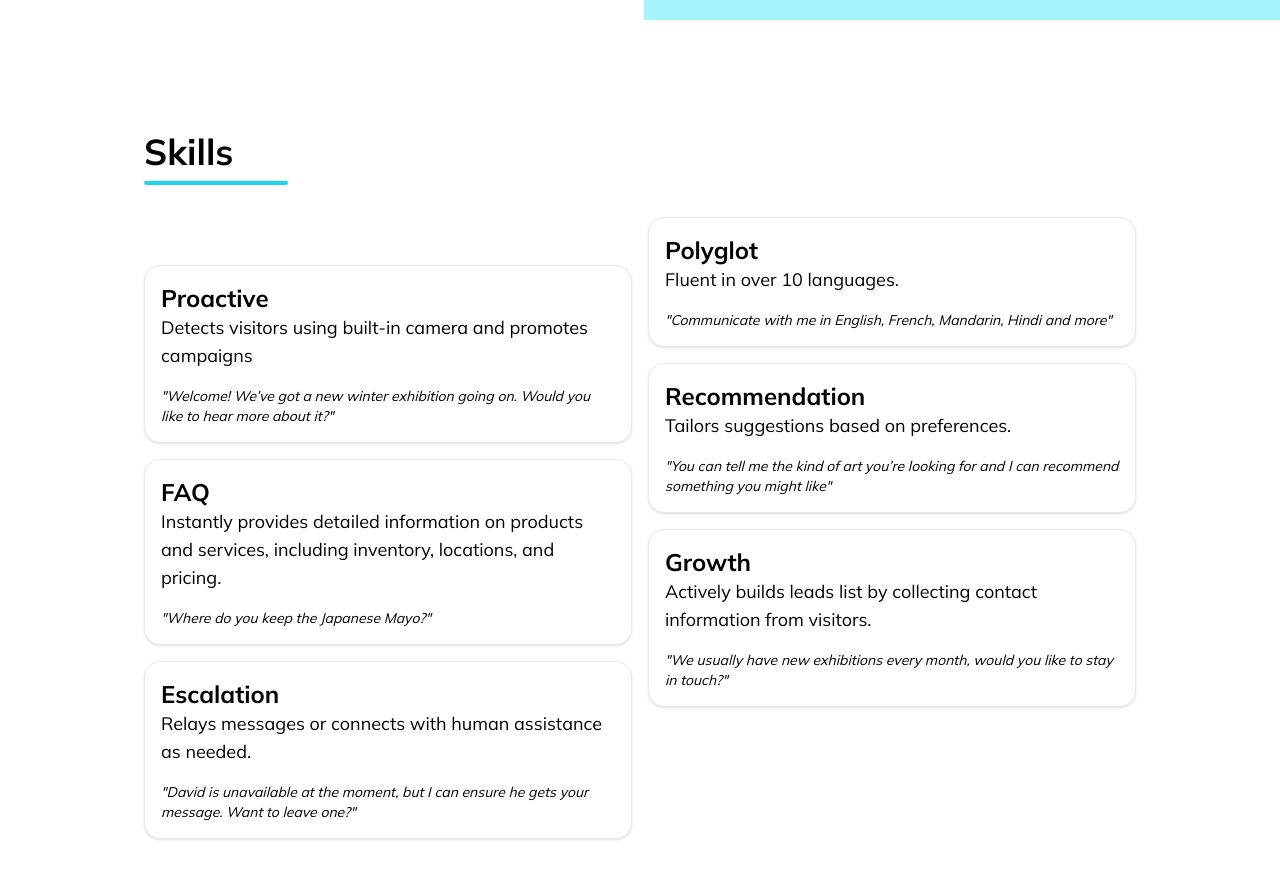
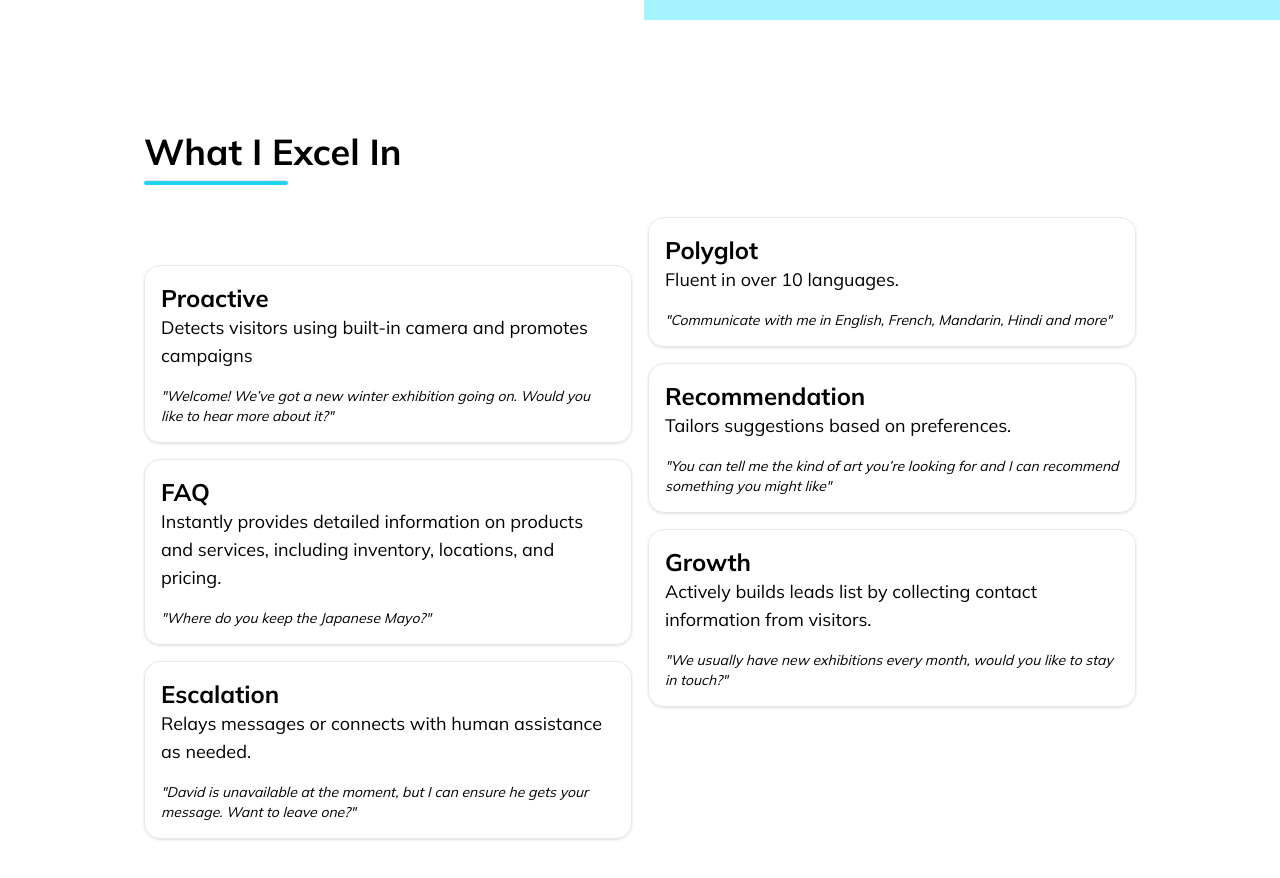
Before and after one commit to Khandakar227/hello-yobo, a website built with Vite: page client/index.html in a window 1280 px wide. Shown: the part 780-1658 px from the top of the page. Built offline with nearby package versions, Linux system fonts and the light colour scheme.

Commit message:
Skill sect label

```diff
--- a/client/index.html
+++ b/client/index.html
@@ -113,7 +113,7 @@
       </div>
 
       <div class="py-28 mx-auto max-w-5xl px-4">
-        <h2 class="font-bold pb-2 text-4xl">Skills</h2>
+        <h2 class="font-bold pb-2 text-4xl">What I Excel In</h2>
         <hr class="mb-8 pt-1 bg-cyan-400 rounded-lg max-w-36"/>
         <div class="pb-12">
 
```
